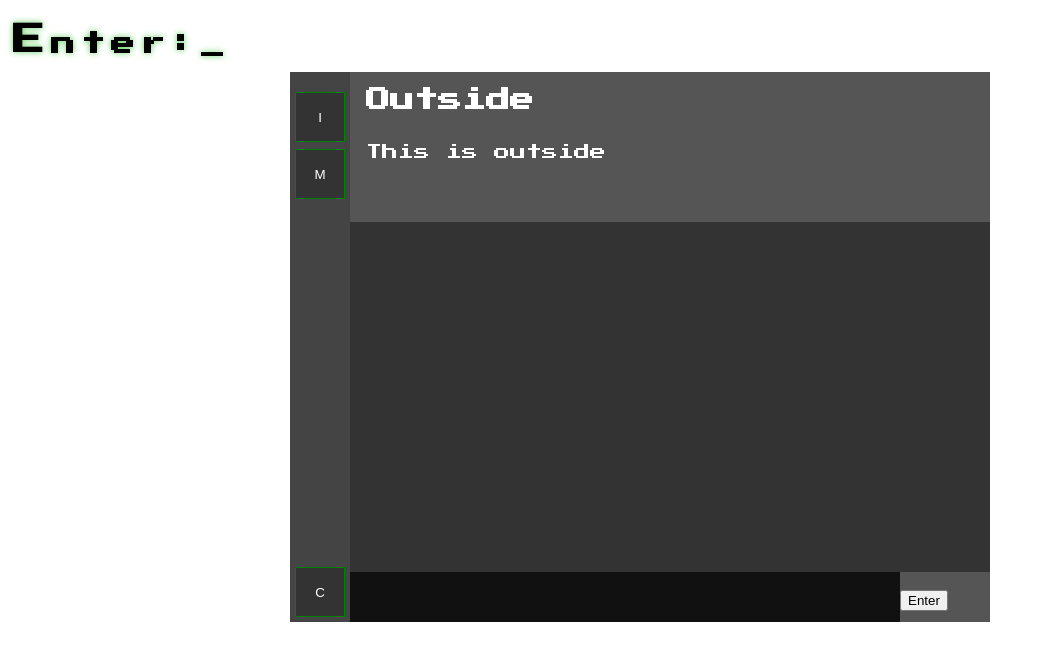
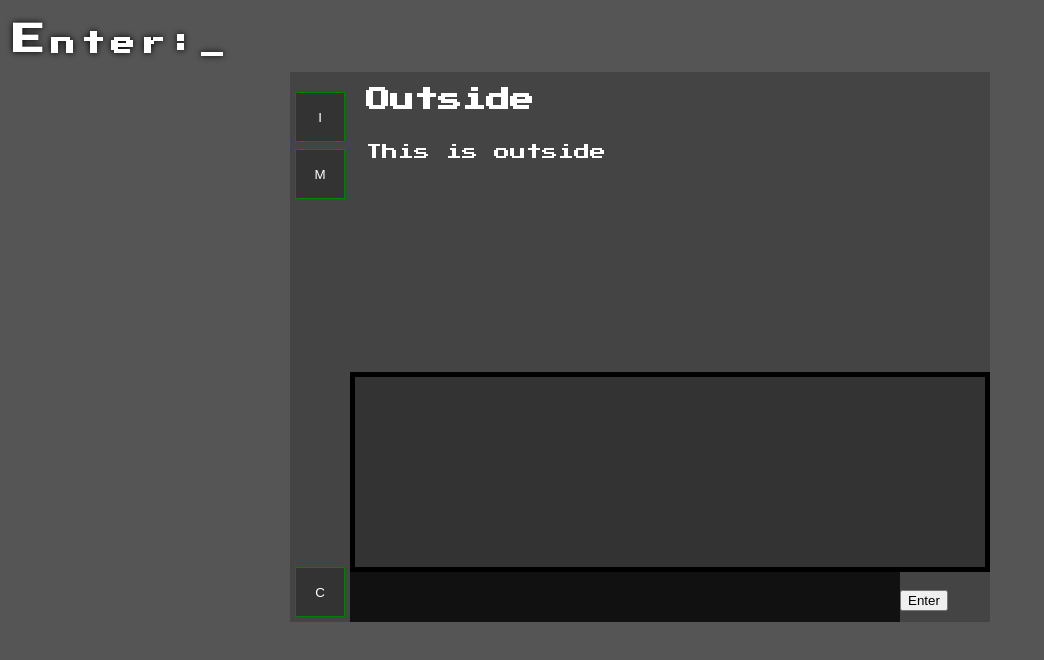
Before and after one commit to Pampen/Enter, a React (Create React App) app: page / in a window 1280 px wide. Shown: the top 660 px of the page, without its empty margins (0-1044 px from the left). Built offline with nearby package versions, Linux system fonts and the light colour scheme.

Commit message:
Ändrade css

```diff
--- a/src/styles/style.css
+++ b/src/styles/style.css
@@ -2,6 +2,7 @@ body {
   display: flex;
   flex-direction: column;
   font-family: 'Press Start 2P', sans-serif;
+  background-color: #555;
 }
 
 .container{
@@ -27,17 +28,18 @@ body {
   flex-grow: 1;
 }
 .game-screen-header {
-  height: 150px;
-  background-color: #555;
+  height: 300px;
+  background-color: #444;
 }
 .game-text-box {
   display: flex;
   flex-shrink: 1;
   flex-direction: column;
   justify-content: flex-end;
-  padding: 16px;
+  padding: 0px 0px 30px 15px;
   overflow: hidden;
-  height: 318px;
+  height: 160px;
+  border: 5px solid black;
   color: #999;
 }
 .game-text-box p:last-child  {
@@ -50,7 +52,7 @@ body {
 .terminal {
   display: flex;
   height: 50px;
-  background-color: #555;
+  background-color: #444;
 }
 
 .terminal-input {
@@ -125,7 +127,8 @@ body {
   font-size: 24px;
   letter-spacing: 6px;
   margin-left: 5px;
-  text-shadow: 0 0 6px rgb(98, 206, 98);
+  text-shadow: 0 0 6px black;
+  color: white;
 }
 
 #game-title-first-letter {
```
